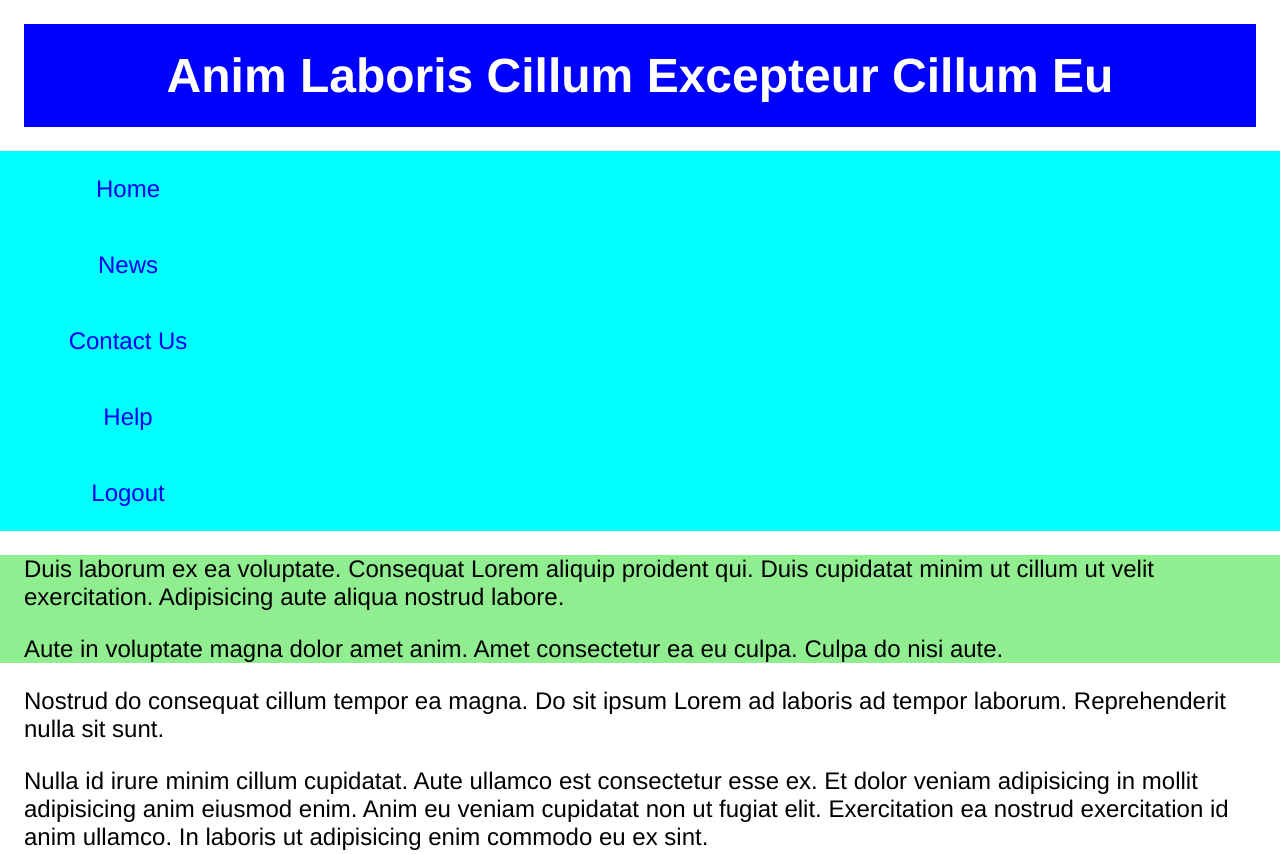
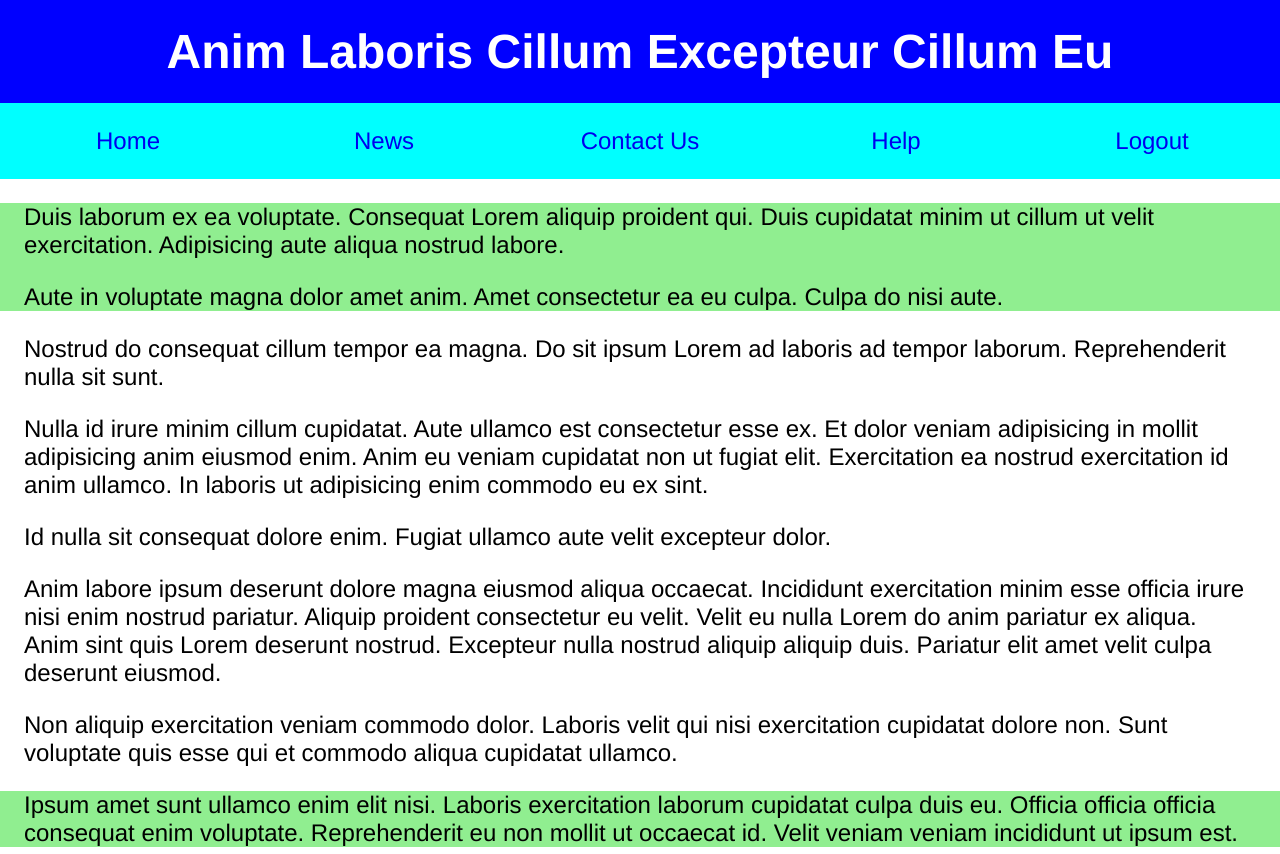
Before and after one commit to audreycode6/ls_front_end_work, a plain HTML site: page ls202/flex/flex.html in a window 1280 px wide. Shown: the top 854 px of the page. Drawn offline with Linux system fonts and the light colour scheme.

Commit message:
styling: fix header to have background color

```diff
--- a/ls202/flex/flex.css
+++ b/ls202/flex/flex.css
@@ -9,12 +9,14 @@
   color: black;
 }
 
-h1 {
+header, h1 {
   background-color: blue;
   color: white;
 }
 
-header, h1 {
+header {
+  background-color: blue;
+  color: white;
   padding: 1rem;
   text-align: center;
 }
@@ -25,6 +27,7 @@
 }
 
 ul {
+  display: flex;
   list-style-type: none;
 }
 
```
